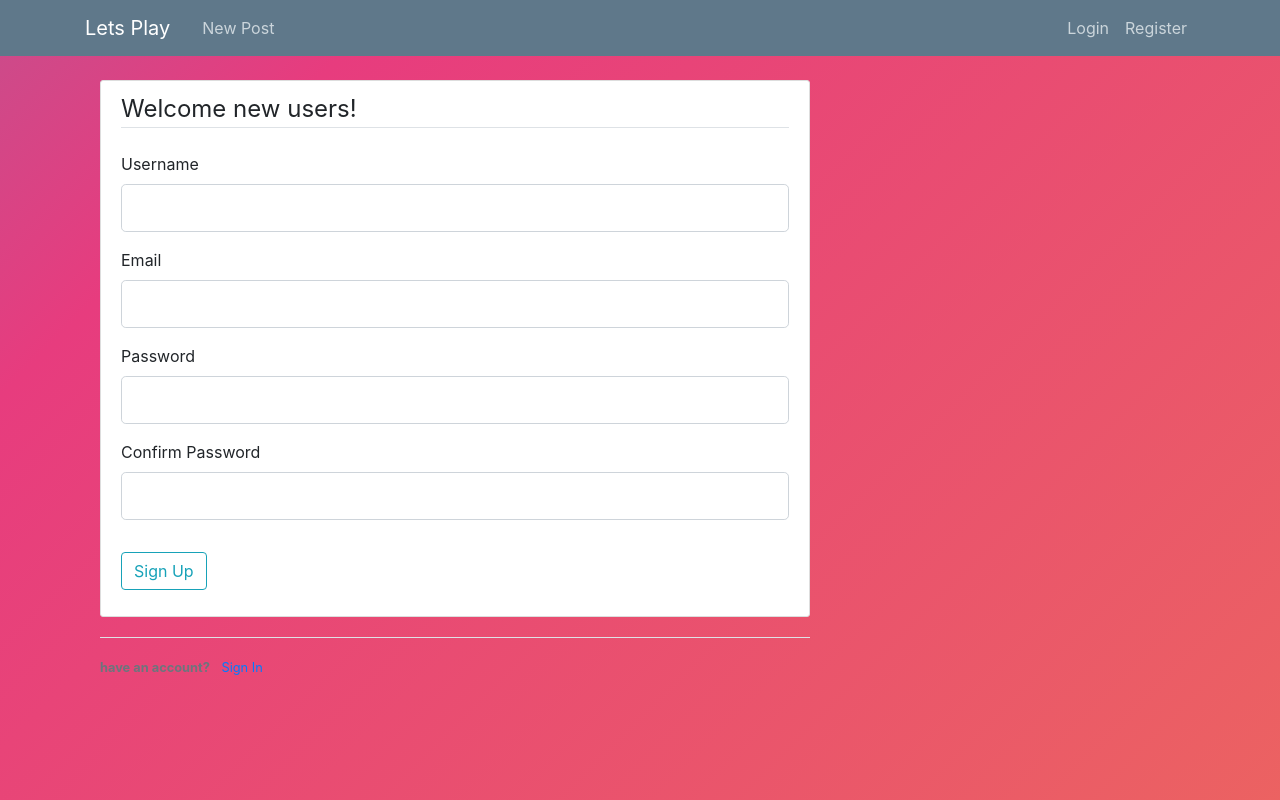
After one commit to alexshelto/Lets-Play-webapp, a Flask app: page /register in a window 1280 px wide. The commit adds this page. Run offline with Flask 2, Linux system fonts and the light colour scheme; some libraries are stand-ins or nearby versions.

Commit message:
routing for register/login

```diff
--- a/requirements.txt
+++ b/requirements.txt
@@ -1,11 +1,15 @@
+bcrypt==3.1.7
 certifi==2019.11.28
+cffi==1.13.2
 Click==7.0
 Flask==1.1.1
+Flask-Bcrypt==0.7.1
 Flask-SQLAlchemy==2.4.1
 itsdangerous==1.1.0
 Jinja2==2.10.3
 MarkupSafe==1.1.1
 pipenv==2018.11.26
+pycparser==2.19
 six==1.12.0
 SQLAlchemy==1.3.12
 virtualenv==16.7.9
--- a/src/templates/layout.html
+++ b/src/templates/layout.html
@@ -36,6 +36,17 @@
                 <!--- add in a if user is authenticated for python browser programming-->
                 </div>
 
+                <div class="navbar-nav">
+                {% if current_user.is_authenticated %}
+                <a class="nav-item nav-link" href="{{ url_for('posts.new_post') }}">New Post</a>
+                <a class="nav-item nav-link" href="{{ url_for('users.logout') }}">Logout</a>
+                <a class="nav-item nav-link" href="{{ url_for('users.account') }}">Account</a>
+                {% else %}
+                    <a class="nav-item nav-link" href="{{ url_for('users.login') }}">Login</a>
+                    <a class="nav-item nav-link" href="{{ url_for('users.register') }}">Register</a>
+                {% endif %}
+                </div>
+
 
             </div>
             </div>
--- /dev/null
+++ b/src/templates/register.html
@@ -0,0 +1,73 @@
+{% extends "layout.html" %}
+{% block content %}
+    <div class="content-section">
+        <form method="POST" action="">
+            {{ form.hidden_tag() }}
+            <fieldset class="form-group">
+                <legend class="border-bottom mb-4">Welcome new users!</legend>
+                <div class="form-group">
+                     {{ form.username.label(class="form-control-label") }}
+
+                    {% if form.username.errors %}
+                        {{ form.username(class="form-control form-control-lg is-invalid") }}
+                        <div class="invalid-feedback">
+                            {% for error in form.username.errors %}
+                                <span>{{ error }}</span>
+                            {% endfor %}
+                        </div>
+                    {% else %}
+                        {{ form.username(class="form-control form-control-lg") }}
+                    {% endif %}
+                </div>
+                <div class="form-group">
+                    {{ form.email.label(class="form-control-label") }}
+                    {% if form.email.errors %}
+                        {{ form.email(class="form-control form-control-lg is-invalid") }}
+                        <div class="invalid-feedback">
+                            {% for error in form.email.errors %}
+                                <span>{{ error }}</span>
+                            {% endfor %}
+                        </div>
+                    {% else %}
+                        {{ form.email(class="form-control form-control-lg") }}
+                    {% endif %}
+                </div>
+                <div class="form-group">
+                    {{ form.password.label(class="form-control-label") }}
+                    {% if form.password.errors %}
+                        {{ form.password(class="form-control form-control-lg is-invalid") }}
+                        <div class="invalid-feedback">
+                            {% for error in form.password.errors %}
+                                <span>{{ error }}</span>
+                            {% endfor %}
+                        </div>
+                    {% else %}
+                        {{ form.password(class="form-control form-control-lg") }}
+                    {% endif %}
+                </div>
+                <div class="form-group">
+                    {{ form.confirm_password.label(class="form-control-label") }}
+                    {% if form.confirm_password.errors %}
+                        {{ form.confirm_password(class="form-control form-control-lg is-invalid") }}
+                        <div class="invalid-feedback">
+                            {% for error in form.confirm_password.errors %}
+                                <span>{{ error }}</span>
+                            {% endfor %}
+                        </div>
+                    {% else %}
+                        {{ form.confirm_password(class="form-control form-control-lg") }}
+                    {% endif %}
+                </div>
+            </fieldset>
+            <div class="form-group">
+                {{ form.submit(class="btn btn-outline-info") }}
+            </div>
+        </form>
+    </div>
+        <div class="border-top pt-3">
+            <small class="text-muted">
+                <strong> have an account?</strong> <a class="ml-2" href="{{ url_for('users.login') }}">Sign In</a>
+            </small>
+        </div>
+    </div>
+{% endblock%}
--- a/src/users/forms.py
+++ b/src/users/forms.py
@@ -4,13 +4,42 @@
 #
 #
 
-
 from flask_wtf import FlaskForm
 from flask_wtf.file import FileField, FileAllowed
 from wtforms import StringField, PasswordField, SubmitField, BooleanField
 from wtforms.validators import DataRequired, Length, Email, EqualTo, ValidationError
 from flask_login import current_user
-from flaskblog.models import User
+from src.models import User
 
 
-pass
+
+class RegistrationForm(FlaskForm):
+    username = StringField('Username',
+            validators=[DataRequired(), Length(min = 4, max=18)])##sets validators for username length
+    email = StringField('Email',
+            validators=[DataRequired(),Email()])
+    password = PasswordField('Password', validators=[DataRequired()])
+    confirm_password = PasswordField('Confirm Password',
+             validators=[DataRequired(), EqualTo('password')])
+
+    submit = SubmitField('Sign Up')
+    def validate_email(self, email):
+            user = User.query.filter_by(email=email.data).first()
+            if user: #if user found with same email throw error
+                    raise ValidationError('Email has already been taken, please choose a different one')
+
+
+    def validate_username(self, username):
+            user = User.query.filter_by(username=username.data).first()
+            if user: #if user found, throw an error:
+                raise ValidationError('Username has already been taken, please choose a different one')
+
+
+
+class LoginForm(FlaskForm):
+    email = StringField('Email',
+            validators=[DataRequired(),Email()])
+    password = PasswordField('Password', validators=[DataRequired()])
+    remember = BooleanField('Remember Me')
+    submit = SubmitField('Login')
+    ##secure cookie
--- a/src/users/routes.py
+++ b/src/users/routes.py
@@ -0,0 +1,56 @@
+#
+#
+#
+#
+#
+
+
+
+from flask import render_template, url_for, flash, redirect, request, Blueprint
+from flask_login import login_user, current_user, logout_user, login_required
+from src import db, bcrypt
+from src.models import User
+from src.users.forms import RegistrationForm, LoginForm
+from src.users.utils import save_picture
+
+#creatiing blueprint instance:
+users = Blueprint('users', __name__)
+
+
+
+@users.route('/register', methods=['GET', 'POST'])
+def register():
+    if current_user.is_authenticated:
+        return redirect(url_for('main.home'))
+    form = RegistrationForm()
+    ##validating user data
+    if form.validate_on_submit():#must hash password if user submission is approved:
+        hased_password = bcrypt.generate_password_hash(form.password.data).decode('utf-8') #decode in utf8 to turn into string
+        user = User(username=form.username.data, email=form.email.data,password=hased_password)#creating for a db
+        db.session.add(user)
+        db.session.commit()##adding user to database:
+        flash('Account has been created! Procede to log in', 'success')
+        #redirect user to home page
+        return redirect(url_for('users.login'))
+    return render_template('register.html', title='Register', form=form)
+
+
+
+
+@users.route('/login',methods=['GET', 'POST'])
+def login():
+    if current_user.is_authenticated:
+        return redirect(url_for('main.home'))
+    form = LoginForm()
+    if form.validate_on_submit():
+        #logging in a user with an email
+
+        user = User.query.filter_by(email=form.email.data).first()
+        if user and bcrypt.check_password_hash(user.password, form.password.data): #if user exists and password is valid with database:
+            login_user(user,remember=form.remember.data)#logs in user and gives remember option form
+            next_page = request.args.get('next')#grabs page user was previously on
+            return redirect(next_page) if next_page else redirect(url_for('main.home')) #returns user to original page if not put them to the home page
+
+        else:#if login was not sucsessful: send flash message
+            flash('Login unsucsessful. Check username and password', 'danger')
+    return render_template('login.html', title='Login', form=form)
--- a/src/users/utils.py
+++ b/src/users/utils.py
@@ -10,7 +10,7 @@ import secrets
 from PIL import Image
 from flask import url_for, current_app
 from flask_mail import Message
-from flaskblog import mail
+from src import mail
 
 
 #logic to save a users picture:
```
Also changed, not shown: run.py (+5 -6 lines), src/__init__.py (+37 -2 lines), src/errors/handlers.py (added, +30 -0 lines), src/models.py (added, +42 -0 lines), src/templates/login.html (added, +55 -0 lines), src/model.py (deleted), src/static/profile_pics/default.jpg (added).
